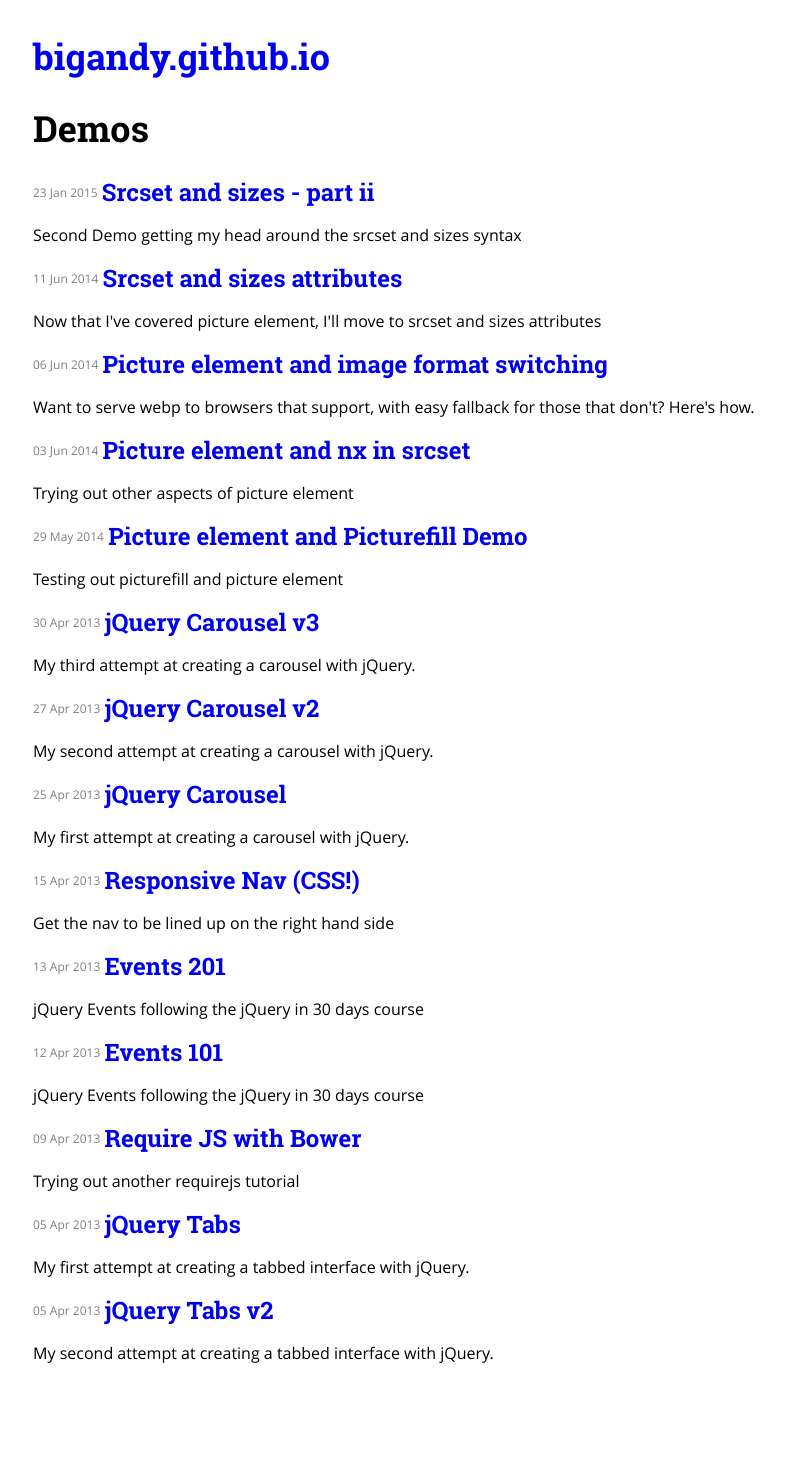
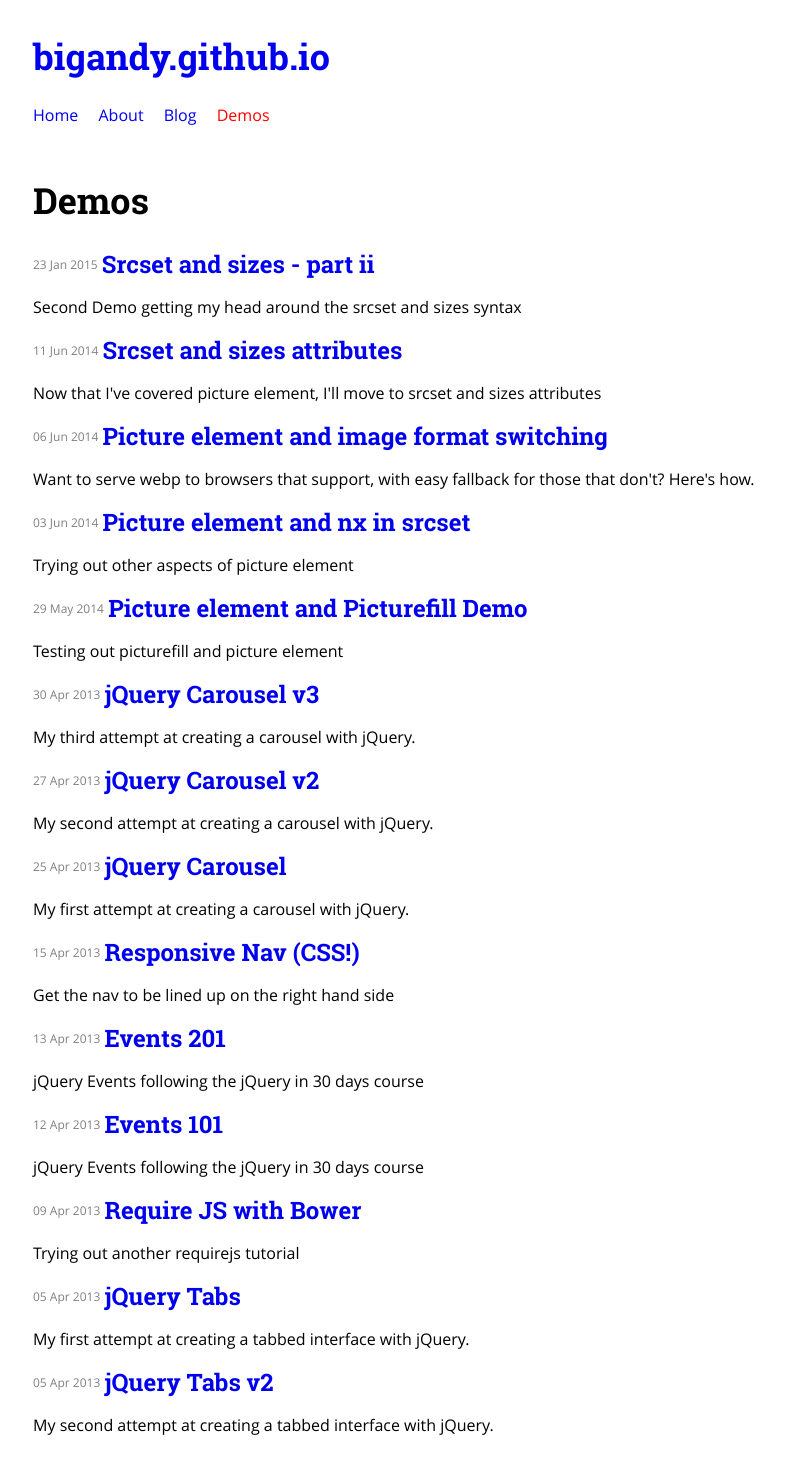
Before and after one commit to bigandy/bigandy.github.io, a Jekyll site: the page built from demos/index.html, in a window 1280 px wide. Shown: the whole page, without its empty margins (107-892 px from the left). Built offline with Jekyll 4.4.1, drawn with Linux system fonts in a browser that asks for light colours; before the commit the page ends 1396 px from its top, so only the background shows below that.

Commit message:
add back menu to demos-head.html

```diff
--- a/_includes/demos-head.html
+++ b/_includes/demos-head.html
@@ -16,4 +16,10 @@
     <h1>
       <a href="/">bigandy.github.io</a>
     </h1>
+    <nav>
+      <a href="/" class="nav--home">Home</a>
+      <a href="/about" class="nav--about">About</a>
+      <a href="/blog" class="nav--blog">Blog</a>
+      <a href="/demos" class="nav--demos">Demos</a>
+    </nav>
   </header>
```
